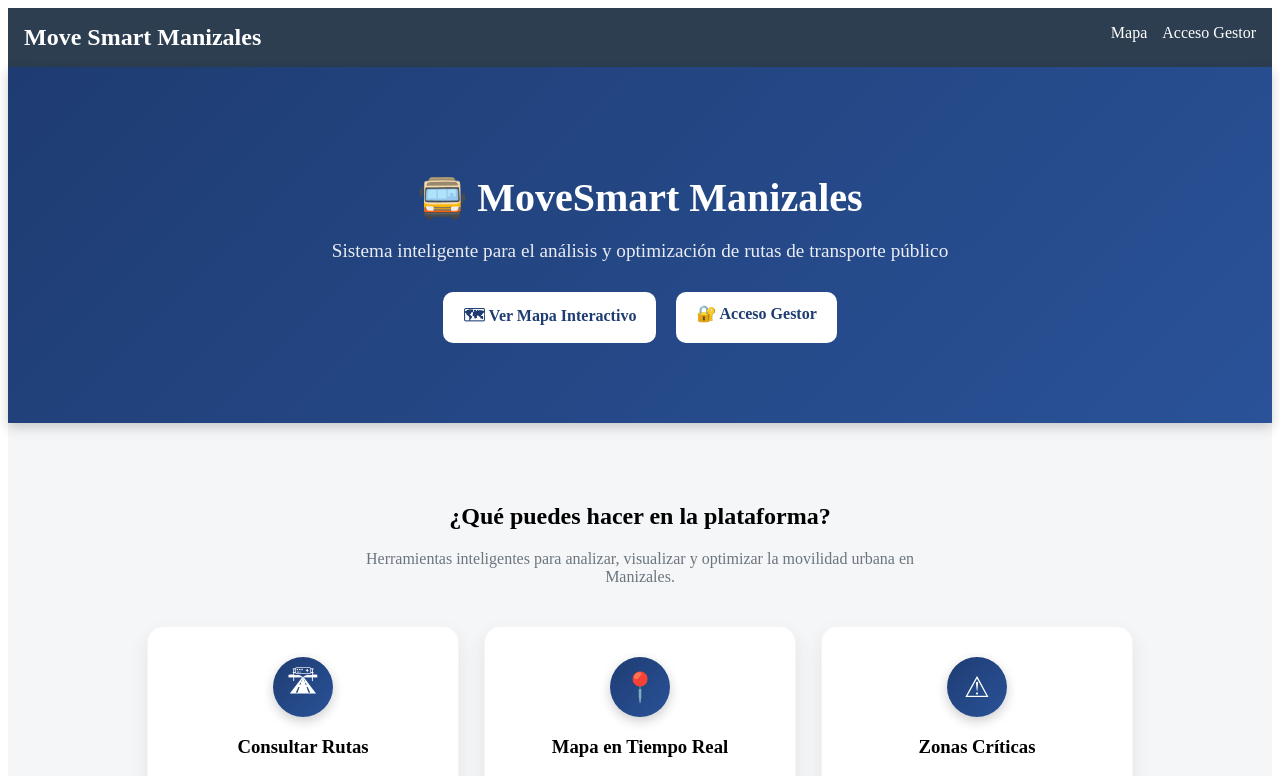
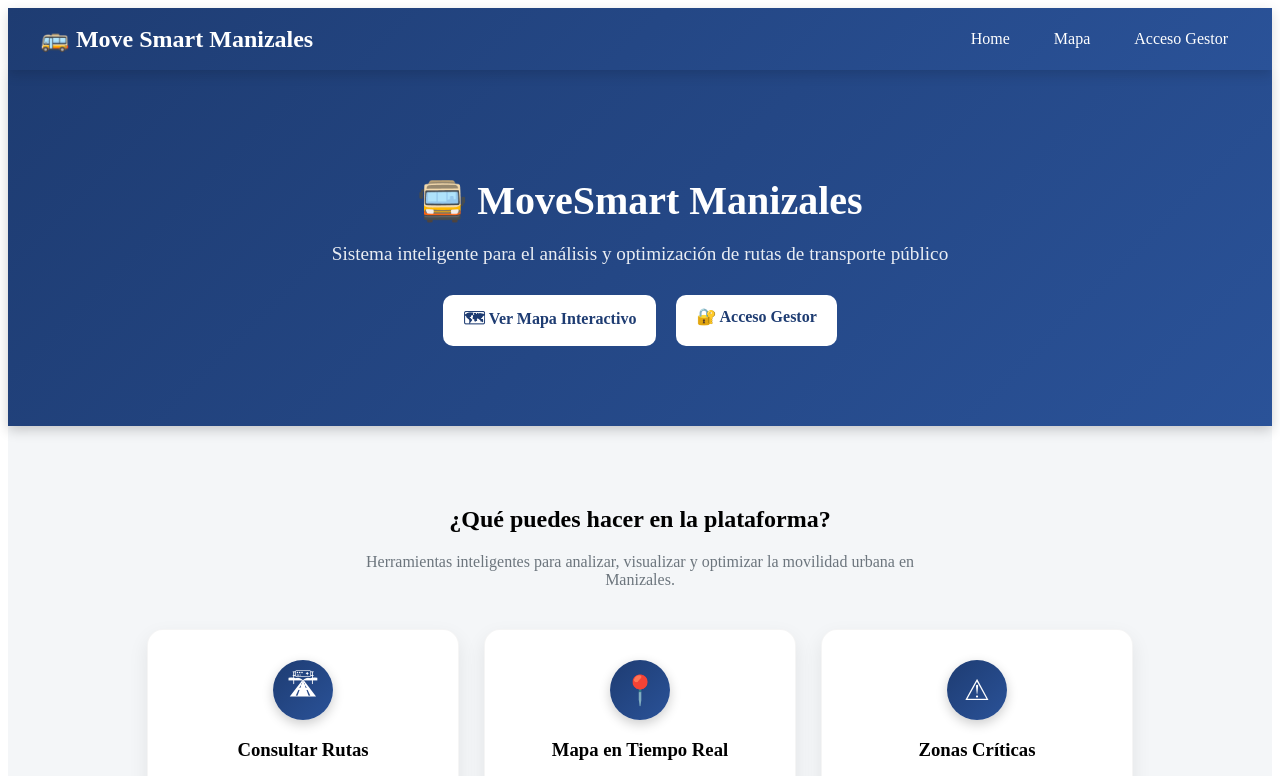
Before and after one commit to Shadow-inmutable/Proyecto-MoveSmart, a React app in the folder frontend/: page / in a window 1280 px wide. Shown: the top 776 px of the page. Built offline with nearby package versions, Linux system fonts and the light colour scheme; the HTML template or start-up script is replaced by a standard one.

Commit message:
feat(components): agregar Sidebar, RutaCard, ZonaCriticaCard y optimizacion de Navbar

```diff
--- a/frontend/package.json
+++ b/frontend/package.json
@@ -18,7 +18,8 @@
     "react-chartjs-2": "^5.3.1",
     "react-dom": "^19.2.0",
     "react-leaflet": "^5.0.0",
-    "react-router-dom": "^7.13.0"
+    "react-router-dom": "^7.13.0",
+    "recharts": "^3.7.0"
   },
   "devDependencies": {
     "@eslint/js": "^9.39.1",
--- a/frontend/src/components/Navbar.jsx
+++ b/frontend/src/components/Navbar.jsx
@@ -1,18 +1,62 @@
 import { Link } from 'react-router-dom';
 
 export default function Navbar() {
+  const navStyle = {
+    display: 'flex',
+    justifyContent: 'space-between',
+    alignItems: 'center',
+    padding: '1rem 2rem',
+    background: 'linear-gradient(135deg, #1e3c72, #2a5298)',
+    color: 'white',
+    boxShadow: '0 4px 12px rgba(0,0,0,0.15)',
+    position: 'sticky',
+    top: 0,
+    zIndex: 1000,
+  };
+
+  const titleStyle = {
+    margin: 0,
+    fontSize: '1.5rem',
+    fontWeight: 'bold',
+  };
+
+  const linkContainer = {
+    display: 'flex',
+    gap: '20px',
+  };
+
+  const linkStyle = {
+    color: 'white',
+    textDecoration: 'none',
+    fontWeight: '500',
+    padding: '6px 12px',
+    borderRadius: '8px',
+    transition: 'all 0.3s ease',
+  };
+
+  const handleMouseEnter = (e) => {
+    e.target.style.background = 'rgba(255,255,255,0.15)';
+    e.target.style.transform = 'translateY(-2px)';
+  };
+
+  const handleMouseLeave = (e) => {
+    e.target.style.background = 'transparent';
+    e.target.style.transform = 'translateY(0)';
+  };
+
   return (
-    <nav style={{
-      display: 'flex',
-      justifyContent: 'space-between',
-      padding: '1rem',
-      background: '#2c3e50',
-      color: 'white'
-    }}>
-      <h2 style={{ margin: 0 }}>Move Smart Manizales</h2>
-      <div>
-        <Link to="/" style={{ color: 'white', marginRight: '15px', textDecoration: 'none' }}>Mapa</Link>
-        <Link to="/login" style={{ color: 'white', textDecoration: 'none' }}>Acceso Gestor</Link>
+    <nav style={navStyle}>
+      <h2 style={titleStyle}>🚌 Move Smart Manizales</h2>
+      <div style={linkContainer}>
+        <Link to="/" style={linkStyle} onMouseEnter={handleMouseEnter} onMouseLeave={handleMouseLeave}>
+          Home
+        </Link>
+        <Link to="/mapa" style={linkStyle} onMouseEnter={handleMouseEnter} onMouseLeave={handleMouseLeave}>
+          Mapa
+        </Link>
+        <Link to="/login" style={linkStyle} onMouseEnter={handleMouseEnter} onMouseLeave={handleMouseLeave}>
+          Acceso Gestor
+        </Link>
       </div>
     </nav>
   );
```
Also changed, not shown: frontend/src/components/MapaLeaflet.jsx (added, +42 -0 lines), frontend/src/components/Sidebar.jsx (added, +21 -0 lines), frontend/src/pages/Mapa.jsx (added, +12 -0 lines).
